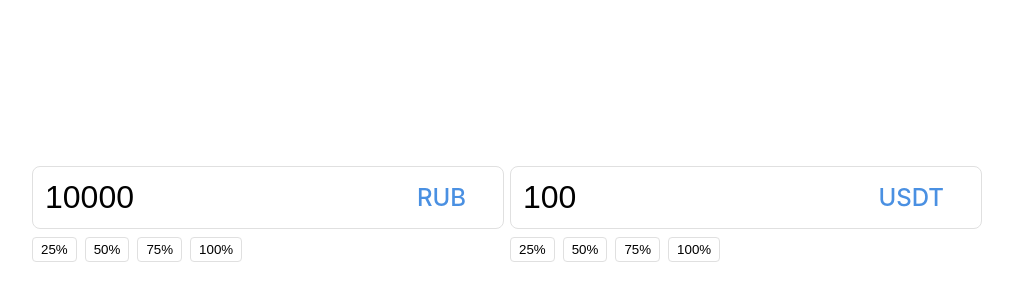
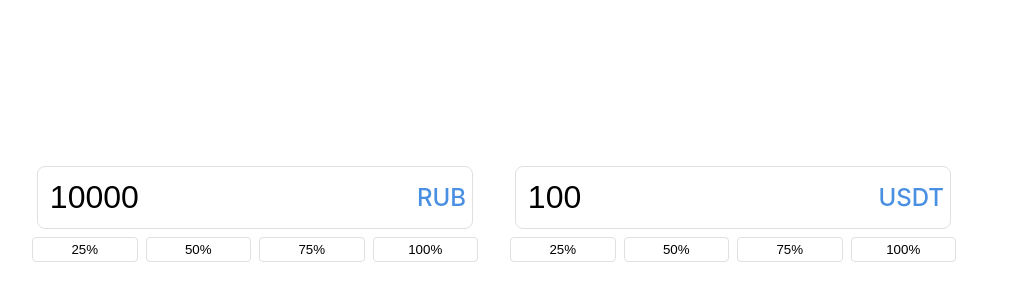
Before and after one commit to SmailK0T/Testing, a React (Vite) app: page / in a window 1280 px wide. Shown: the part 186-486 px from the top of the page, without its empty margins (146-1159 px from the left). Built offline with nearby package versions, Linux system fonts and the light colour scheme.

Commit message:
update css style input and button

```diff
--- a/src/entities/currency-input/ui/CurrencyInput/CurrencyInput.module.css
+++ b/src/entities/currency-input/ui/CurrencyInput/CurrencyInput.module.css
@@ -4,7 +4,7 @@
 }
 
 .input {
-    width: 100%;
+    width: 92%;
     padding: 12px;
     font-size: 2rem;
     border: 1px solid #e0e0e0;
--- a/src/features/currency-exchange/ui/PercentageButtons/PercentageButtons.module.css
+++ b/src/features/currency-exchange/ui/PercentageButtons/PercentageButtons.module.css
@@ -5,6 +5,7 @@
 }
 
 .percentButton {
+    width: 100%;
     padding: 4px 8px;
     border: 1px solid #e0e0e0;
     border-radius: 4px;
```
